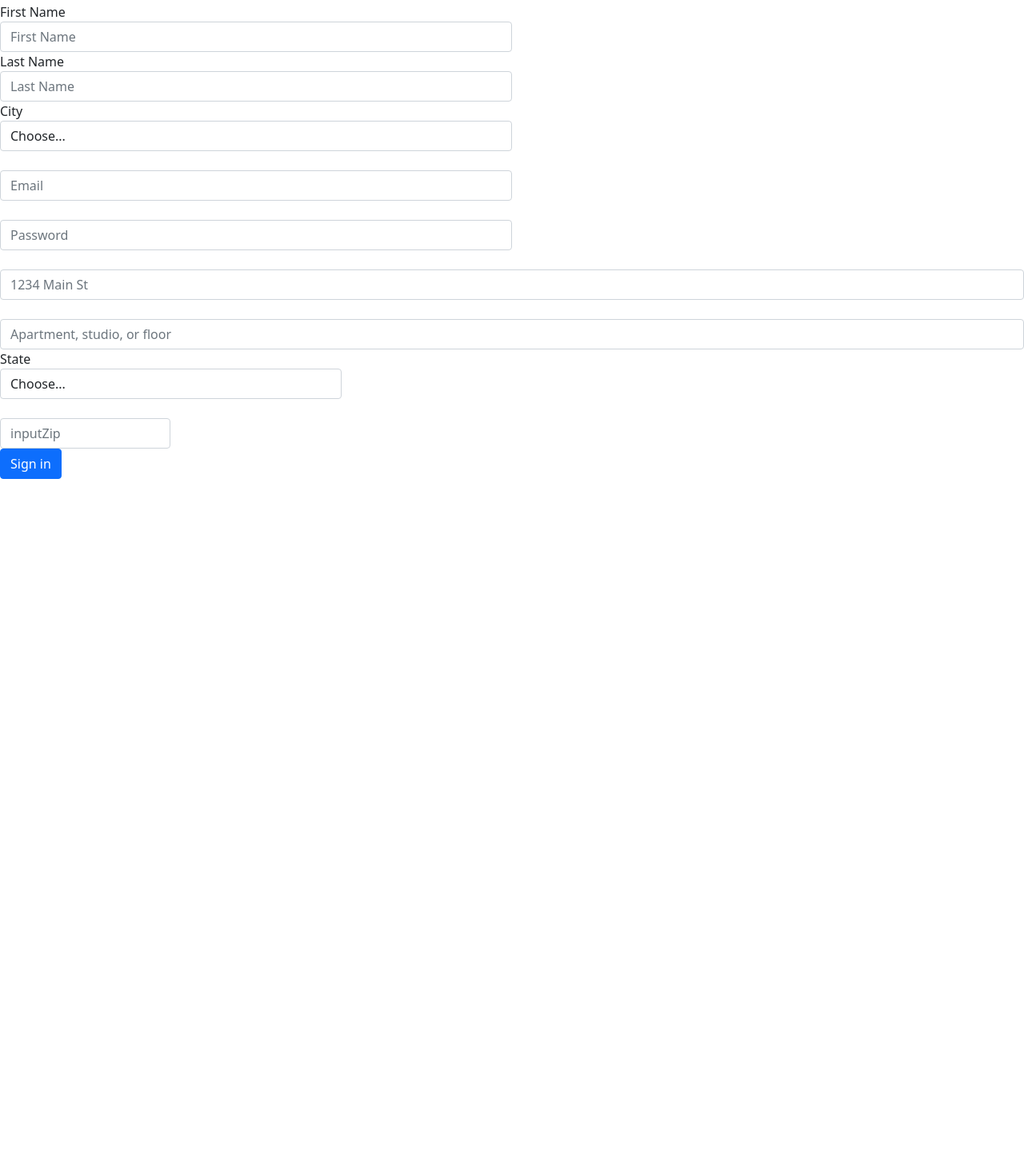
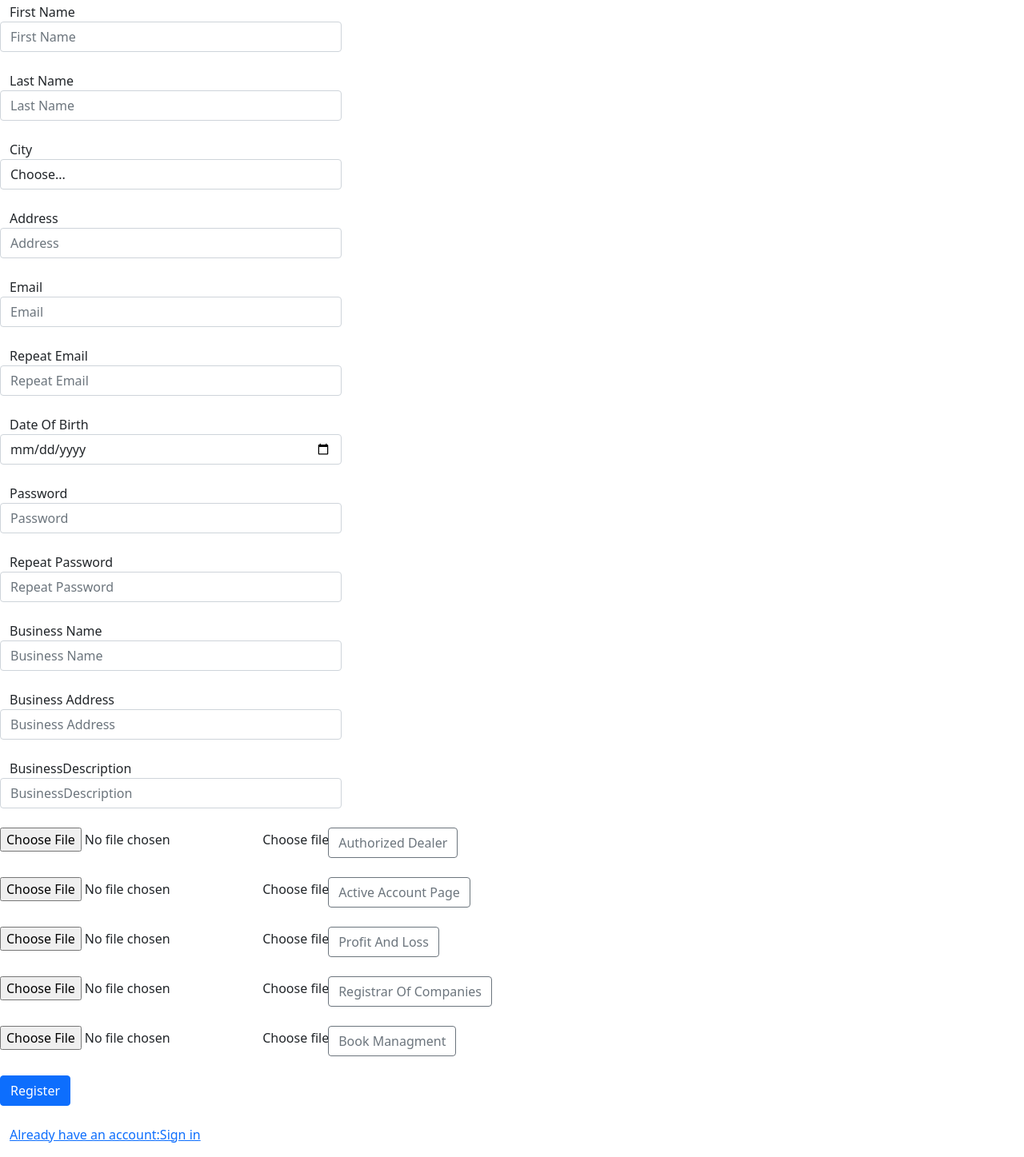
Before and after one commit to itaysigro/real-investment, a website: page public/register/registerBusinessman.html in a window 1280 px wide. Shown: the part 459-1906 px from the top of the page at 80% size. Before the commit the page ends 1058 px from the top, so only its background shows below. Drawn offline with nearby package versions, Linux system fonts and the light colour scheme.

Commit message:
bootstarp

```diff
--- a/public/register/css/registerBusinessman.css
+++ b/public/register/css/registerBusinessman.css
@@ -229,7 +229,9 @@ h4
 li{
     padding-left: 14px;
 }
-
+label{
+    margin-left: 12px;
+}
 @media screen and (max-width: 768px) {
     h1{
         text-align: center;
@@ -250,4 +252,5 @@ li{
         text-align: center;
     }
 
+
     }
--- a/public/register/registerBusinessman.html
+++ b/public/register/registerBusinessman.html
@@ -178,21 +178,22 @@
             <br>
         </div>
     -->
-    <div class="">
+    <div class="box">
+        <div class="form-row">
+            <div class="form-group col-md-4">
+                <label for="FirstName">First Name</label>
+                <input type="text" class="form-control" name="FirstName" id="FirstName" placeholder="First Name"
+                    required>
+            </div><br>
 
-        <div class="form-group col-md-6">
-            <label for="FirstName">First Name</label>
-            <input type="text" class="form-control" name="FirstName" id="FirstName" placeholder="First Name" required>
-        </div>
-
-        <div class="form-group col-md-6">
+            <div class="form-group col-md-4">
                 <label for="LastName">Last Name</label>
                 <input type="text" class="form-control" name="LastName" id="LastName" placeholder="Last Name" required>
-        </div>
+            </div><br>
 
-        <div class="form-group col-md-6">
+            <div class="form-group col-md-4">
                 <label for="inputCity">City</label>
-            <select id="city" name="city" class="form-control">
+                <select id="city" name="city" class="form-control" required>
                     <option selected>Choose...</option>
                     <option>Afula</option>
                     <option>Akko</option>
@@ -268,47 +269,140 @@
                     <option>Yehud-Monosson</option>
                     <option>Yokneam</option>
                 </select>
+            </div><br>
+
+            <div class="form-group col-md-4">
+                <label for="inputAddress">Address</label>
+                <input type="text" class="form-control" name="Address" id="Address" placeholder="Address" required>
+            </div><br>
+
+            <div class="form-group col-md-4">
+                <label for="inputEmail4">Email</label>
+                <input type="email" class="form-control" name="Email" id="Email" placeholder="Email" required>
+            </div><br>
+
+
+
+            <div class="form-row">
+                <div class="form-group col-md-4">
+                    <label for="inputEmail4">Repeat Email</label>
+                    <input type="email" class="form-control" name="Remail" id="Remail" placeholder="Repeat Email"
+                        required>
+                </div><br>
+
+                <div class="form-group col-md-4">
+                    <label for="inputDateOfBirth">Date Of Birth</label>
+                    <input type="date" class="form-control" name="DateOfBirth" id="DateOfBirth" required>
+                </div><br>
+
+                <div class="form-group col-md-4">
+                    <label for="inputPassword4">Password</label>
+                    <input type="password" class="form-control" name="Psw" id="Psw" placeholder="Password" required>
+                </div>
+            </div><br>
+
+            <div class="form-group col-md-4">
+                <label for="inputPassword4">Repeat Password</label>
+                <input type="password" class="form-control" name="PswRepeat" id="PswRepeat"
+                    placeholder="Repeat Password" required>
+            </div><br>
+
+            <div class="form-group col-md-4">
+                <label for="inputBusinessName">Business Name</label>
+                <input type="text" class="form-control" name="BusinessName" id="BusinessName"
+                    placeholder="Business Name" required>
+            </div><br>
+
+            <div class="form-group col-md-4">
+                <label for="inputBusinessAddress">Business Address</label>
+                <input type="text" class="form-control" name="BusinessAddress" id="BusinessAddress"
+                    placeholder="Business Address" required>
+            </div><br>
+
+            <div class="form-group col-md-4">
+                <label for="inputBusinessDescription">BusinessDescription</label>
+                <input type="text" class="form-control" name="BusinessDescription" id="Business Description"
+                    placeholder="BusinessDescription" required>
+            </div><br>
+
+            <!--עוסק מורשה-->
+            <div class="input-group">
+                <div class="custom-file">
+                    <input accept="image/*" type="file" class="custom-file-input" name="Authorized Dealer"
+                        id="AuthorizedDealer" placeholder="AuthorizedDealer" required>
+                    <label class="custom-file-label" for="inputAuthorizedDealer">Choose file</label>
+                </div>
+                <div class="input-group-append">
+                    <button class="btn btn-outline-secondary" type="button">Authorized Dealer</button>
+                </div>
+            </div><br>
+
+            <!--מצב חשבון פעיל-->
+            <div class="input-group">
+                <div class="custom-file">
+                    <input accept="image/*" type="file" class="custom-file-input" name="ActiveAccountPage"
+                        id="ActiveAccountPage" placeholder="Active Account Page" required>
+                    <label class="custom-file-label" for="inputActiveAccountPage">Choose file</label>
+                </div>
+                <div class="input-group-append">
+                    <button class="btn btn-outline-secondary" type="button">Active Account Page</button>
+                </div>
+            </div><br>
+
+            <!--דוח מאזן רווח והפסד-->
+            <div class="input-group">
+                <div class="custom-file">
+                    <input accept="image/*" type="file" class="custom-file-input" name="ProfitAndLoss"
+                        id="ProfitAndLoss" placeholder="ProfitAndLoss" required>
+                    <label class="custom-file-label" for="inputProfitAndLoss">Choose file</label>
+                </div>
+                <div class="input-group-append">
+                    <button class="btn btn-outline-secondary" type="button">Profit And Loss</button>
+                </div>
+            </div><br>
+
+            <!--רשם חברות-->
+            <div class="input-group">
+                <div class="custom-file">
+                    <input accept="image/*" type="file" class="custom-file-input" name="RegistrarOfCompanies"
+                        id="RegistrarOfCompanies" placeholder="Registrar Of Companies" required>
+                    <label class="custom-file-label" for="inputGroupFile04">Choose file</label>
+                </div>
+                <div class="input-group-append">
+                    <button class="btn btn-outline-secondary" type="button">Registrar Of Companies</button>
+                </div>
+            </div><br>
+
+            <!--ניהול ספרים-->
+            <div class="input-group">
+                <div class="custom-file">
+                    <input accept="image/*" type="file" class="custom-file-input" name="BookManagment"
+                        id="BookManagment" placeholder="Book Managment" required>
+                    <label class="custom-file-label" for="inputBookManagment">Choose file</label>
+                </div>
+                <div class="input-group-append">
+                    <button class="btn btn-outline-secondary" type="button">Book Managment</button>
+                </div>
+            </div>
+        </div><br>
+
+        <div id="errors">
+
+        </div>
+        <button type="submit" class="btn btn-primary" id="submit" onclick="register()">Register</button><br>
     </div>
 
-        <div class="form-row">
-            <div class="form-group col-md-6">
-                <label for="inputEmail4"></label>
-                <input type="email" class="form-control" id="inputEmail4" placeholder="Email">
-            </div>
 
-            <div class="form-group col-md-6">
-                <label for="inputPassword4"></label>
-                <input type="password" class="form-control" id="inputPassword4" placeholder="Password">
+
+
+    <br>
+    <label class="text-sm-center"><a href="../sign/StartSign.html" class="text-sm-center">Already have an account:Sign
+            in</a></p>
+    </label>
+    <br>
     </div>
     </div>
-
-        <div class="form-group">
-            <label for="inputAddress"></label>
-            <input type="text" class="form-control" id="inputAddress" placeholder="1234 Main St">
     </div>
-
-        <div class="form-group">
-            <label for="inputAddress2"></label>
-            <input type="text" class="form-control" id="inputAddress2" placeholder="Apartment, studio, or floor">
-        </div>
-        <div class="form-row">
-
-            <div class="form-group col-md-4">
-                <label for="inputState">State</label>
-                <select id="inputState" class="form-control">
-                    <option selected>Choose...</option>
-                    <option>...</option>
-                </select>
-            </div>
-            <div class="form-group col-md-2">
-                <label for=""></label>
-                <input type="text" class="form-control" id="inputZip" placeholder="inputZip">
-            </div>
-        </div>
-
-        <button type="submit" class="btn btn-primary">Sign in</button>
-    </div>
-
 </body>
 
 </html>
```
Lines whose indentation alone changed are shown as unchanged.
